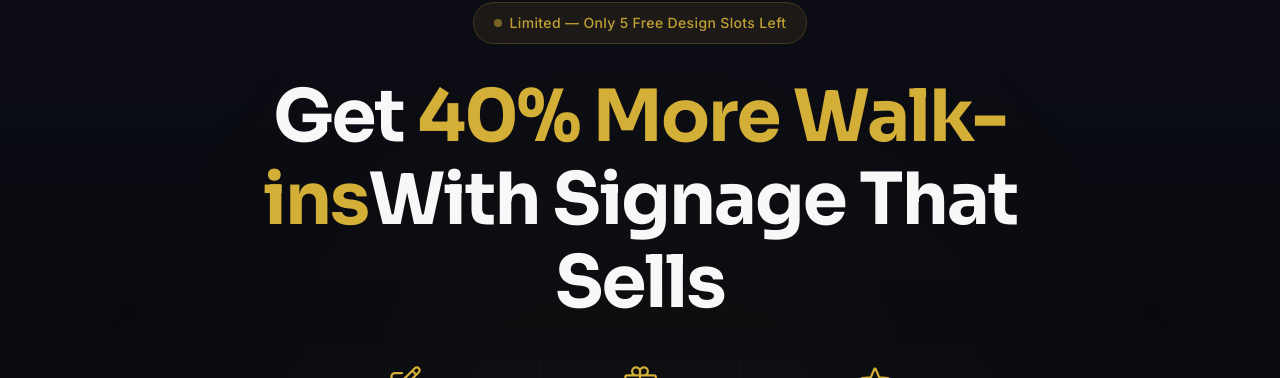
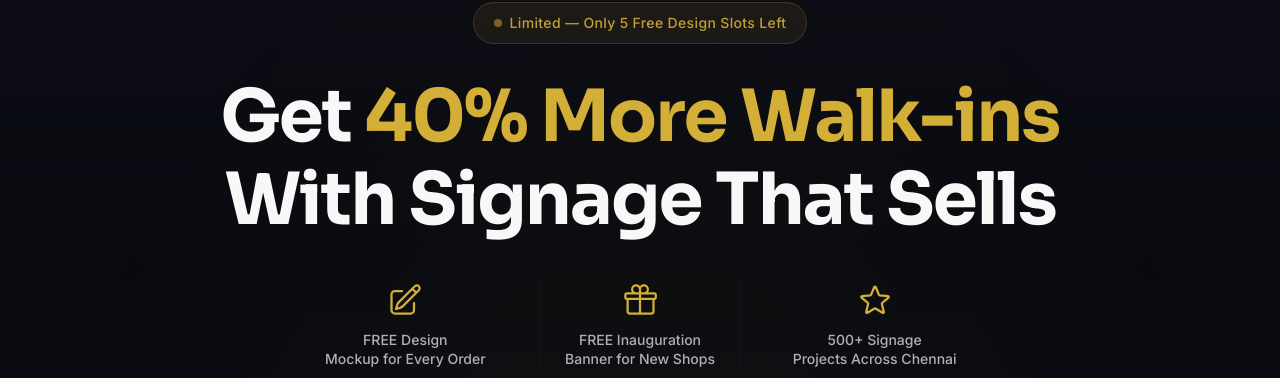
Before and after one commit to kvsignage/KvSignageWebSite, a Next.js app: page / in a window 1280 px wide. Shown: the part 142-520 px from the top of the page. Built offline with nearby package versions, Linux system fonts and the light colour scheme; no server answers.

Commit message:
Desktop layout

```diff
--- a/src/components/sections/Hero.tsx
+++ b/src/components/sections/Hero.tsx
@@ -30,10 +30,9 @@ export function Hero() {
         <h1
           className="text-[clamp(1.6rem,6vw,1.875rem)] sm:text-5xl md:text-6xl lg:text-[4.5rem] font-bold font-[family-name:var(--font-heading)] leading-[1.15] tracking-tight animate-fade-in-up [animation-delay:100ms]"
         >
-          <span className="block sm:inline">Get <span className="text-gold">40% More Walk-ins</span></span>
-          <span className="block sm:inline sm:mt-2">With Signage That Sells</span>
+          <span className="block sm:inline whitespace-nowrap">Get <span className="text-gold">40% More Walk-ins</span></span>{' '}
+          <span className="block sm:inline">With Signage That Sells</span>
         </h1>
-
 
         {/* Value Props */}
         <div
```
